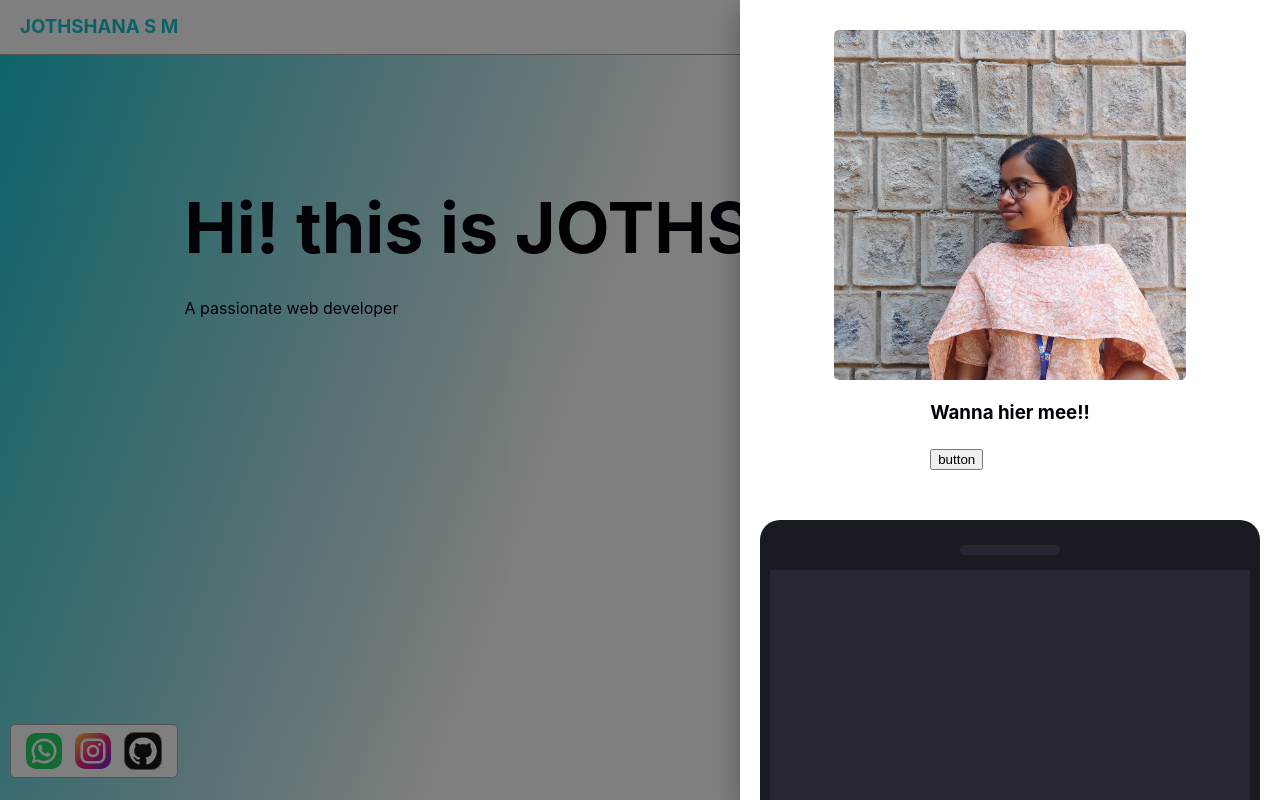
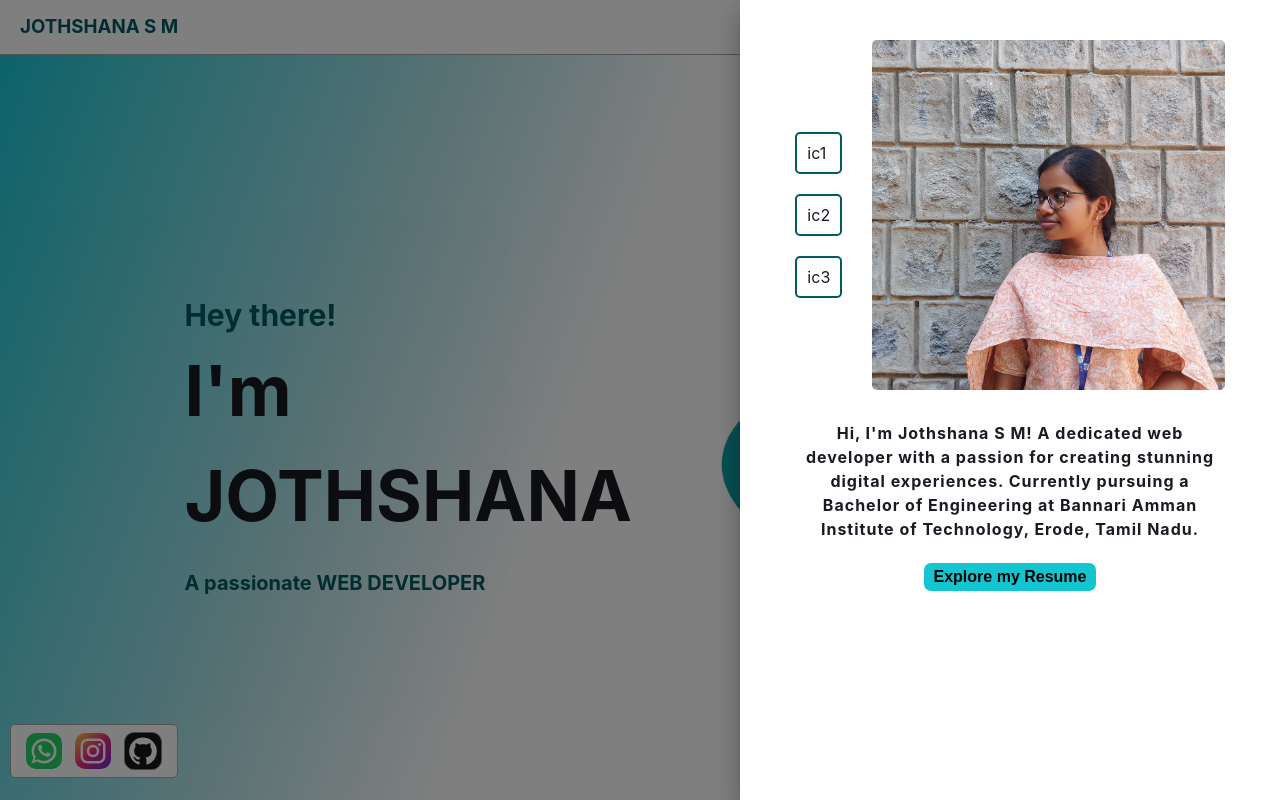
Before and after one commit to JOTHSHANA/REACT-PORTFOLIO, a React (Vite) app in the folder frontend/: page / in a window 1280 px wide. Both pictures are taken after a click on the icon 1255 px from the left and 25 px from the top of the page. Built offline with nearby package versions, Linux system fonts and the light colour scheme.

Commit message:
added some functionalities to side nav and made home page

```diff
--- a/frontend/src/App.jsx
+++ b/frontend/src/App.jsx
@@ -25,11 +25,11 @@ function App() {
           {/* <PortfolioContent /> */}
           <Routes>
             <Route path="/" element={<PortfolioContent />} />
-            <Route path="/home" element={<Home />} />
+            {/* <Route path="/home" element={<Home />} />
             <Route path="/about" element={<About />} />
             <Route path="/skills" element={<Skills />} />
             <Route path="/projects" element={<Projects />} />
-            <Route path="/contact" element={<Contacts />} />
+            <Route path="/contact" element={<Contacts />} /> */}
           </Routes>
         </div>
         <div className="side-nav">
--- a/frontend/src/allpages/Home.jsx
+++ b/frontend/src/allpages/Home.jsx
@@ -1,7 +1,8 @@
-import React , {useEffect}from 'react'
+import React, { useEffect } from 'react'
 import WhatsAppIcon from '@mui/icons-material/WhatsApp';
 import InstagramIcon from '@mui/icons-material/Instagram';
 import GitHubIcon from '@mui/icons-material/GitHub';
+import home from '../assets/home.png';
 function Home() {
 
   // let observer = new IntersectionObserver( (entries, observer) => {  entries.forEach(entry => { if(entry.isIntersecting){ entry.target.classList.add('aos-animate'); }else{ entry.target.classList.remove('aos-animate'); } }); }); document.querySelectorAll('[data-aos]').forEach(aosElem => { observer.observe(aosElem) });
@@ -34,20 +35,31 @@ function Home() {
   return (
     <div className='home' id='home'>
       <div className='text-area-home'>
+        <div>
+          <p className='intro-text' style={{ fontSize: "30px", margin: "0px" }} data-aos="fade-left" data-aos-duration="1000" data-aos-delay="10">Hey there!</p>
           <h1 className='large-name' data-aos="fade-right" data-aos-duration="1000" data-aos-delay="10">
-                    Hi! this is JOTHSHANA
+            I'm JOTHSHANA
           </h1>
-                <p data-aos="fade-left" data-aos-duration="1000" data-aos-delay="10">A passionate web developer</p>
+          <p className='intro-text' data-aos="fade-left" data-aos-duration="1000" data-aos-delay="10">A passionate WEB DEVELOPER</p>
         </div>
+        <img data-aos="fade-left" data-aos-duration="1000" data-aos-delay="10" className='home-img' src={home} alt="image" />
+      </div>
+
       <div className='contact-icons'>
         <div className='each-icon'>
+          <a href="https://wa.me/8281352999" target="_blank" rel="noopener noreferrer">
             <WhatsAppIcon sx={{ fontSize: "30px", backgroundColor: "#25D366", color: "white", padding: "3px", borderRadius: "10px" }} />
+          </a>
         </div>
         <div className='each-icon'>
+          <a href="https://www.instagram.com/_.minion_710/" target="_blank" rel="noopener noreferrer">
             <InstagramIcon sx={{ background: "linear-gradient(135deg, #f9ce34, #ee2a7b,#6228d7)", color: "#FFF", borderRadius: "10px", padding: "3px", fontSize: "30px" }} />
+          </a>
         </div>
         <div className='each-icon'>
-                    <GitHubIcon sx={{ background: "#181717", color: "#FFF", borderRadius: "10px", padding: "3px", fontSize: "30px", border:"0.001px solid gray" }} />
+          <a href="https://github.com/JOTHSHANA" target="_blank" rel="noopener noreferrer">
+            <GitHubIcon sx={{ background: "#181717", color: "#FFF", borderRadius: "10px", padding: "3px", fontSize: "30px", border: "0.001px solid gray" }} />
+          </a>
         </div>
       </div>
     </div>
--- a/frontend/src/allpages/content.css
+++ b/frontend/src/allpages/content.css
@@ -2,7 +2,7 @@
 
 } */
 
-.top-component{
+.top-component {
     position: sticky;
     top: 0;
     z-index: 2;
@@ -10,7 +10,7 @@
     height: 55px;
 }
 
-.home{
+.home {
     width: 100%;
     height: 100vh;
     box-sizing: border-box;
@@ -20,35 +20,40 @@
     justify-content: center;
 }
 
-.large-name{
+.remove-white {
+    filter: url(#removeWhite);
+}
+
+.large-name {
     font-size: 70px;
     margin: 0px;
 }
 
 
-.text-area-home{
-    height: 70%;
+.text-area-home {
+    height: 50%;
     width: 70%;
+    display: flex;
+    gap: 10%;
+    align-items: center;
 }
-@keyframes animate{
-    40%{
-        transform: translate(50px, 0) scale(.7);
-        opacity: 1;
-        color: white;
+
+a{
+    display: flex;
+    align-items: center;
+    justify-content: center;
 }
-    60%{
-        color: wheat;
+
+.intro-text {
+    font-size: 20px;
+    font-weight: bold;
+    color: var(--icons);
 }
-    80%{
-        transform: translate(0) scale(2);
-        opacity: 0;
+
+.home-img{
+    height: 100%;
 }
-    100%{
-        transform: translate(0) scale(1);
-        opacity: 1;
-    }
-}
-.about{
+.about {
     width: 100%;
     height: 100vh;
     display: flex;
@@ -56,24 +61,11 @@
     justify-content: center;
 }
 
-.sample{
+.sample {
     width: 50%;
 }
-.skills{
-    width: 100%;
-    height: 100vh;
-    display: flex;
-    align-items: center;
-    justify-content: center;
-}
-.projects{
-    width: 100%;
-    height: 100vh;
-    display: flex;
-    align-items: center;
-    justify-content: center;
-}
-.contact{
+
+.skills {
     width: 100%;
     height: 100vh;
     display: flex;
@@ -81,7 +73,23 @@
     justify-content: center;
 }
 
-.contact-icons{
+.projects {
+    width: 100%;
+    height: 100vh;
+    display: flex;
+    align-items: center;
+    justify-content: center;
+}
+
+.contact {
+    width: 100%;
+    height: 100vh;
+    display: flex;
+    align-items: center;
+    justify-content: center;
+}
+
+.contact-icons {
     padding: 2px 10px;
     position: absolute;
     background-color: var(--background);
@@ -96,7 +104,7 @@
     border: 0.2px solid rgb(167, 167, 167);
 }
 
-.each-icon{
+.each-icon {
     padding: 5px;
     display: flex;
     align-items: center;
@@ -105,7 +113,7 @@
     transition: all 0.3s;
 }
 
-.each-icon:hover{
+.each-icon:hover {
     transform: scale(1.07);
 }
 
@@ -114,6 +122,7 @@
         transform: translateX(-100%);
         opacity: 0;
     }
+
     100% {
         transform: translateX(0);
         opacity: 1;
--- a/frontend/src/components/SideNav.jsx
+++ b/frontend/src/components/SideNav.jsx
@@ -1,4 +1,4 @@
-import React from 'react';
+import React, { useState } from 'react';
 import { styled } from '@mui/system';
 import Tooltip, { tooltipClasses } from '@mui/material/Tooltip';
 import SchoolIcon from '@mui/icons-material/School';
@@ -11,7 +11,6 @@ import Box from '@mui/material/Box';
 import Drawer from '@mui/material/Drawer';
 import './component.css';
 import joImg from '../assets/joImg.jpg'
-
 
 // Create a custom-styled Tooltip
 const CustomTooltip = styled(({ className, ...props }) => (
@@ -30,9 +29,11 @@ const CustomTooltip = styled(({ className, ...props }) => (
 });
 
 function SideNav() {
-    const [state, setState] = React.useState({
+    const [pdfLink, setPdfLink] = useState('10YoMKF45h-BTbVsWSUyWcHLvTE2lgRlB');
+    const [state, setState] = useState({
         right: false,
     });
+    const [drawerVisible, setDrawerVisible] = useState(false);
 
     const toggleDrawer = (anchor, open) => (event) => {
         if (event.type === 'keydown' && (event.key === 'Tab' || event.key === 'Shift')) {
@@ -40,6 +41,9 @@ function SideNav() {
         }
 
         setState({ ...state, [anchor]: open });
+        if (!open) {
+            setDrawerVisible(false);
+        }
     };
 
     const scrollToSection = (sectionId) => {
@@ -64,48 +68,74 @@ function SideNav() {
             onKeyDown={toggleDrawer(anchor, false)}
         >
             <div className='side-profile'>
-                <div className='photo'>
+                <div className='photo'  data-aos="fade-right" data-aos-duration="1000" data-aos-delay="10" >
+                <div style={{display:"flex", flexDirection:"column", gap:"20px"}}>
+                        <div style={{backgroundColor:"var(--background-1)", padding:"7px 10px", borderRadius:"5px", border: "2px solid var(--icons)"}}>ic1</div>
+                        <div style={{backgroundColor:"var(--background-1)", padding:"7px 10px", borderRadius:"5px", border: "2px solid var(--icons)"}}>ic2</div>
+                        <div style={{backgroundColor:"var(--background-1)", padding:"7px 10px", borderRadius:"5px", border: "2px solid var(--icons)"}}>ic3</div>
+                    </div>
                     <img className='joImg' src={joImg} alt="" />
+
                 </div>
                 <div className='info'>
-                    <h3>Wanna hier mee!!</h3>
-                    <button>button</button>
+                    <h4 data-aos="fade-right" data-aos-duration="1000" data-aos-delay="10" style={{textAlign:"center", letterSpacing:"1px", padding:"0px 27px"}}>Hi, I'm Jothshana S M! A dedicated web developer with a passion for creating stunning digital experiences. Currently pursuing a Bachelor of Engineering at Bannari Amman Institute of Technology, Erode, Tamil Nadu.</h4>
+                    <button data-aos="fade-right" data-aos-duration="1000" data-aos-delay="10" className='button' onClick={() => setDrawerVisible(!drawerVisible)}>Explore my Resume</button>
                 </div>
-                <div className='drawer'>
-                    <div style={{height:"40px", width:"100%", backgroundColor:"#191b23", borderRadius:"10px 10px 0px 0px", display:"flex", alignItems:"center", justifyContent:"center"}}>
-                        <div style={{height:"10px", width:"100px", backgroundColor:"#252734", borderRadius:"20px"}}></div>
+                {drawerVisible && (
+                    <div className='drawer' data-aos="fade-up">
+                        <div style={{ height: "40px", width: "100%",border:"1px solid black", backgroundColor: "var(--background)", borderRadius: "10px 10px 0px 0px", display: "flex", alignItems: "center", justifyContent: "space-between" }}>
+                            <div></div>
+                            <div></div>
+                            <div style={{ height: "10px", width: "100px", backgroundColor: "#252734", borderRadius: "20px" }}></div>
+                            <div className='download-button'>
+                                <button className='button' onClick={() => {
+                                    const link = document.createElement('a');
+                                    link.href = `https://drive.google.com/uc?export=download&id=${pdfLink}`;
+                                    link.download = 'file.pdf';
+                                    document.body.appendChild(link);
+                                    link.click();
+                                    document.body.removeChild(link);
+                                    setTimeout(() => setDrawerVisible(false), 3000);
+                                }}>Download</button>
+                            </div>
+                        </div>
+
+                        <div className='pdf-view'>
+                            <iframe
+                                src={`https://drive.google.com/file/d/${pdfLink}/preview`}
+                                style={{ width: '100%', height: '100%', border: 'none' }}
+                                allow="autoplay"
+                            ></iframe>
+                        </div>
                     </div>
-                    <div style={{}}>
-
-                    </div>
-                </div>
+                )}
             </div>
-        </Box>
+        </Box >
     );
 
     return (
         <div className='total-side-bar'>
             <div className='student-info'>
                 <CustomTooltip title="Hire me" placement="left" arrow>
-                    <SchoolIcon sx={{ fontSize: "30px", color: "#12c5d1", cursor: "pointer" }} onClick={toggleDrawer('right', true)} />
+                    <SchoolIcon sx={{ fontSize: "30px", color: "var(--icons)", cursor: "pointer" }} onClick={toggleDrawer('right', true)} />
                 </CustomTooltip>
             </div>
             <div className='page-icons-container'>
                 <div className='icons'>
                     <CustomTooltip title="Home" placement="left" arrow>
-                        <HomeIcon sx={{ fontSize: "25px", color: "#12c5d1", cursor: "pointer", backgroundColor: "#333647", padding:"7px", borderRadius:"5px" }} onClick={() => scrollToSection('home')} />
+                        <HomeIcon sx={{ fontSize: "25px", color: "var(--icons)", cursor: "pointer", backgroundColor: "var(--icons-bg)", padding: "7px", borderRadius: "5px" }} onClick={() => scrollToSection('home')} />
                     </CustomTooltip>
                     <CustomTooltip title="About" placement="left" arrow>
-                        <InfoIcon sx={{ fontSize: "25px", color: "#12c5d1", cursor: "pointer", backgroundColor: "#333647", padding:"7px", borderRadius:"5px"  }} onClick={() => scrollToSection('about')} />
+                        <InfoIcon sx={{ fontSize: "25px", color: "var(--icons)", cursor: "pointer", backgroundColor: "var(--icons-bg)", padding: "7px", borderRadius: "5px" }} onClick={() => scrollToSection('about')} />
                     </CustomTooltip>
                     <CustomTooltip title="Skills" placement="left" arrow>
-                        <ConstructionIcon sx={{ fontSize: "25px", color: "#12c5d1", cursor: "pointer", backgroundColor: "#333647", padding:"7px", borderRadius:"5px"  }} onClick={() => scrollToSection('skills')} />
+                        <ConstructionIcon sx={{ fontSize: "25px", color: "var(--icons)", cursor: "pointer", backgroundColor: "var(--icons-bg)", padding: "7px", borderRadius: "5px" }} onClick={() => scrollToSection('skills')} />
                     </CustomTooltip>
                     <CustomTooltip title="Projects" placement="left" arrow>
-                        <AccountTreeIcon sx={{ fontSize: "25px", color: "#12c5d1", cursor: "pointer", backgroundColor: "#333647", padding:"7px", borderRadius:"5px"  }} onClick={() => scrollToSection('projects')} />
+                        <AccountTreeIcon sx={{ fontSize: "25px", color: "var(--icons)", cursor: "pointer", backgroundColor: "var(--icons-bg)", padding: "7px", borderRadius: "5px" }} onClick={() => scrollToSection('projects')} />
                     </CustomTooltip>
                     <CustomTooltip title="Contact" placement="left" arrow>
-                        <PermPhoneMsgIcon sx={{ fontSize: "25px", color: "#12c5d1", cursor: "pointer", backgroundColor: "#333647", padding:"7px", borderRadius:"5px"  }} onClick={() => scrollToSection('contacts')} />
+                        <PermPhoneMsgIcon sx={{ fontSize: "25px", color: "var(--icons)", cursor: "pointer", backgroundColor: "var(--icons-bg)", padding: "7px", borderRadius: "5px" }} onClick={() => scrollToSection('contacts')} />
                     </CustomTooltip>
                 </div>
                 <Drawer
--- a/frontend/src/components/TopNav.jsx
+++ b/frontend/src/components/TopNav.jsx
@@ -6,7 +6,7 @@ function TopNav() {
   return (
     <div className='total-top-nav'>
       <div className='name-container'>
-        <h3 style={{margin:"0px", color:"#12c5d1"}}>JOTHSHANA S M</h3>
+        <h3 style={{margin:"0px", color:"var(--icons)"}}>JOTHSHANA S M</h3>
       </div>
       <div className='top-right-container'>
         <CustomizedSwitches />
--- a/frontend/src/components/component.css
+++ b/frontend/src/components/component.css
@@ -29,7 +29,7 @@
 
 .side-profile {
     padding: 10px;
-    height: 100%;
+
     display: flex;
     align-items: center;
     justify-content: space-around;
@@ -42,7 +42,10 @@
     align-items: center;
     justify-content: center;
     width: 100%;
+    gap: 30px;
+    padding: 10px 0px;
     flex: 1;
+    border-radius: 5px;
 }
 
 .joImg {
@@ -52,17 +55,45 @@
 
 .info {
     flex: 1;
+    display: flex;
+    align-items: center;
+    justify-content: space-between;
+    flex-direction: column;
 }
 
 .drawer {
     background-color: #252734;
-    width: 100%;
-    height: 100%;
+    width: 90%;
+    height: 90%;
     flex: 2;
     border-radius: 20px 20px 0px 0px;
     border: 10px solid #191b23;
-    border-bottom: none;
+    bottom: 0;
+    position: absolute;
 }
+
+.download-button {
+    display: flex;
+    align-items: center;
+    justify-content: center;
+    cursor: pointer;
+    margin: 5px;
+}
+
+.pdf-view {
+    height: 93%;
+}
+
+.button{
+    background-color: #12c5d1;
+    border: none;
+    padding: 5px 10px;
+    border-radius: 7px;
+    font-size: 16px;
+    font-weight: bold;
+
+}
+
 
 /* top-nav */
 
--- a/frontend/src/components/toggleTheme.jsx
+++ b/frontend/src/components/toggleTheme.jsx
@@ -16,8 +16,10 @@ const theme = createTheme({
 const lightModeProperties = {
     "--background": "white",
     "--background-1": "#ffffff",
+    "--icons":"#025a63",
+    "--icons-bg": "#bde7ec",
     "--button": "#178a84",
-    "--text": "#00000a",
+    "--text": "#191b23",
     "--gray-text": "rgb(79, 79, 79)",
     "--button-hover": "#178a84c2",
     "--button-hover-1": "rgb(182, 224, 229)",
@@ -31,6 +33,8 @@ const lightModeProperties = {
 const darkModeProperties = {
     "--background": "#252734",
     "--background-1": "#333647",
+    "--icons":"#12c5d1",
+    "--icons-bg":"#333647",
     "--button": "#178a84",
     "--text": "#e6e6e6",
     "--gray-text": "rgb(255, 255, 255)",
@@ -81,7 +85,7 @@ export default function CustomizedSwitches() {
     return (
         <ThemeProvider theme={theme}>
             <IconButton sx={{ ml: 1 }} onClick={toggleDarkMode} color="inherit">
-                {darkMode ? <WbSunnyIcon sx={{ color: "#12c5d1" }} /> : <NightsStayIcon sx={{ color: "#12c5d1" }} />}
+                {darkMode ? <WbSunnyIcon sx={{ color: "var(--icons)" }} /> : <NightsStayIcon sx={{ color: "var(--icons)" }} />}
             </IconButton>
         </ThemeProvider>
     );
```
Also changed, not shown: frontend/src/assets/home.png (added), frontend/src/assets/img.gif (added). Lines whose indentation alone changed are shown as unchanged.
